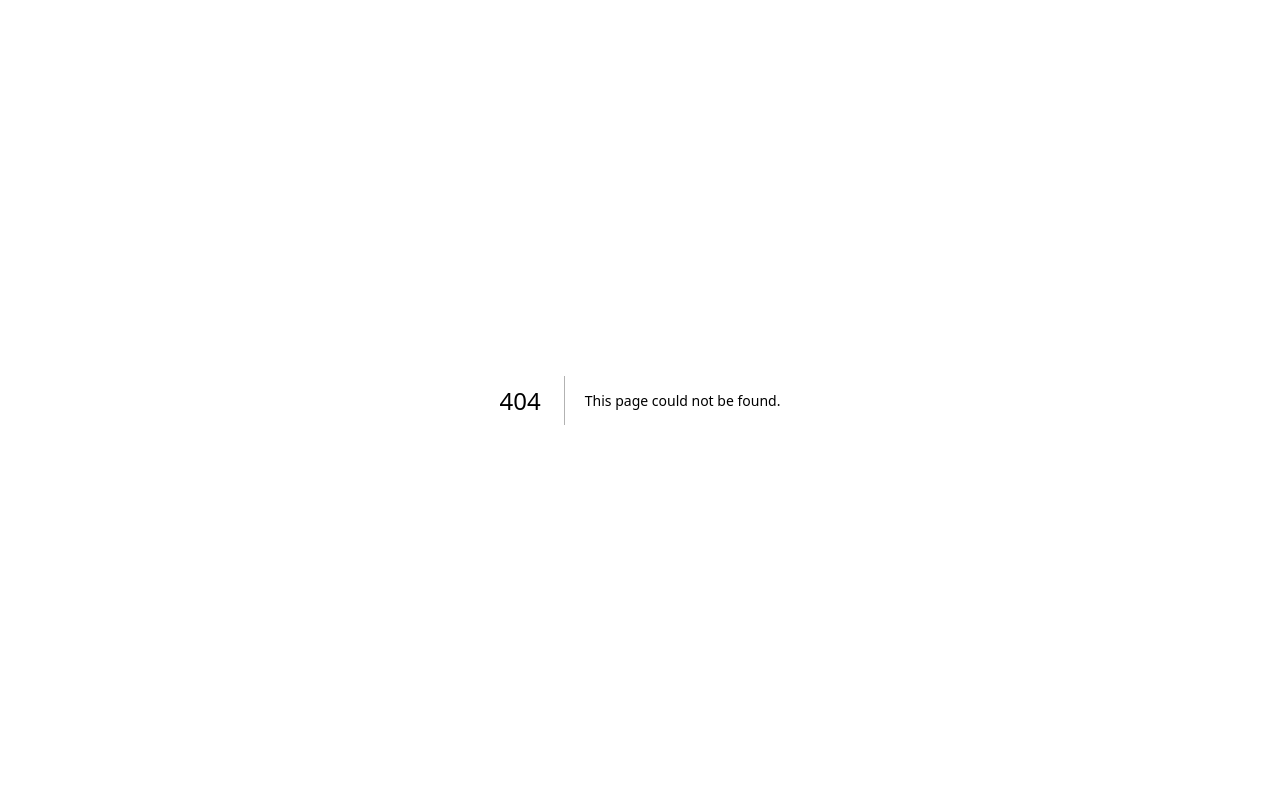
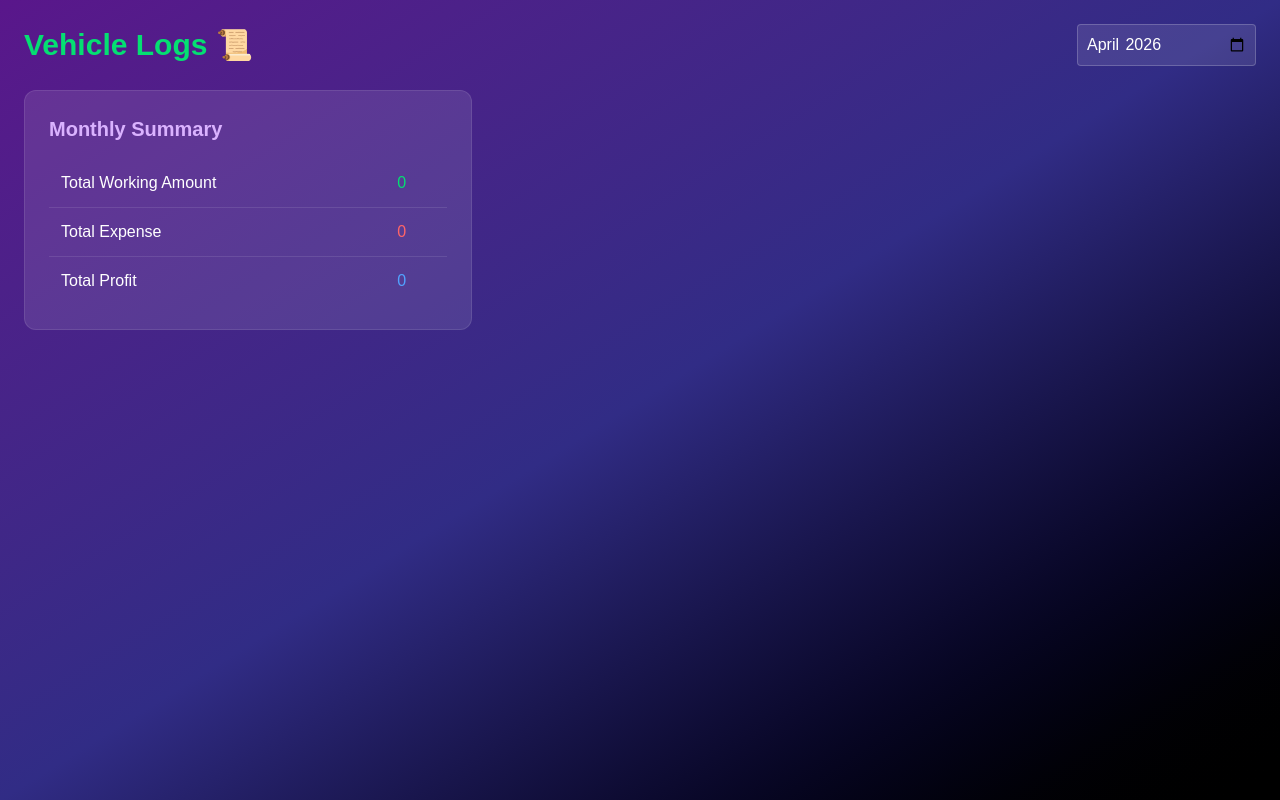
Before and after one commit to saadsikander60/masfoot-llc-frontend, a Next.js app: page /admin/trips/1/logs in a window 1280 px wide. Before the commit this address had no page. Built offline with nearby package versions, Linux system fonts and the light colour scheme; no server answers.

Commit message:
Add logs page and fetch logs summary functionality

```diff
--- /dev/null
+++ b/app/admin/trips/[id]/logs/page.jsx
@@ -0,0 +1,138 @@
+"use client";
+
+import { useEffect, useState } from "react";
+import { useParams } from "next/navigation";
+
+export default function LogsPage() {
+  const params = useParams();
+  const id = params.id;
+
+  const [month, setMonth] = useState(
+    new Date().toISOString().slice(0, 7)
+  );
+
+  const [summary, setSummary] = useState({
+    totalAmount: 0,
+    totalExpense: 0,
+    totalProfit: 0,
+  });
+
+  const [loading, setLoading] = useState(true);
+
+  // 🔥 FETCH LOGS SUMMARY
+  const fetchLogs = async (selectedMonth = month) => {
+    try {
+      const token = localStorage.getItem("token");
+
+      const year = selectedMonth.split("-")[0];
+      const monthOnly = selectedMonth.split("-")[1];
+
+      const url = `${process.env.NEXT_PUBLIC_API_URL}/api/admin/logs-summary/${id}?month=${parseInt(monthOnly)}&year=${year}`;
+
+      const res = await fetch(url, {
+        headers: {
+          Authorization: `Bearer ${token}`,
+        },
+      });
+
+      const data = await res.json();
+
+      if (data.success) {
+        setSummary({
+          totalAmount: data.totalAmount,
+          totalExpense: data.totalExpense,
+          totalProfit: data.totalProfit,
+        });
+      } else {
+        setSummary({
+          totalAmount: 0,
+          totalExpense: 0,
+          totalProfit: 0,
+        });
+      }
+
+    } catch (error) {
+      console.log(error);
+      setSummary({
+        totalAmount: 0,
+        totalExpense: 0,
+        totalProfit: 0,
+      });
+    }
+
+    setLoading(false);
+  };
+
+  // 🔁 LOAD ON PAGE
+  useEffect(() => {
+    if (id) {
+      setLoading(true);
+      fetchLogs();
+    }
+  }, [id]);
+
+  return (
+    <div className="min-h-screen bg-gradient-to-br from-purple-900 via-indigo-900 to-black text-white p-6">
+
+      {/* HEADER */}
+      <div className="flex justify-between items-center mb-6">
+        <h1 className="text-3xl font-bold text-green-400">
+          Vehicle Logs 📜
+        </h1>
+
+        {/* 📅 Month Picker */}
+        <input
+          type="month"
+          value={month}
+          onChange={(e) => {
+            setMonth(e.target.value);
+            setLoading(true);
+            fetchLogs(e.target.value);
+          }}
+          className="p-2 rounded bg-white/10 border border-white/20 text-white"
+        />
+      </div>
+
+      {/* 📊 SUMMARY */}
+      {loading ? (
+        <p className="text-center text-gray-400">Loading...</p>
+      ) : (
+        <div className="bg-white/10 rounded-xl border border-white/10 p-6 max-w-md">
+
+          <h2 className="text-xl font-semibold mb-4 text-purple-300">
+            Monthly Summary
+          </h2>
+
+          <table className="w-full text-left">
+            <tbody>
+
+              <tr className="border-b border-white/10">
+                <td className="p-3">Total Working Amount</td>
+                <td className="p-3 text-green-400">
+                  {summary.totalAmount}
+                </td>
+              </tr>
+
+              <tr className="border-b border-white/10">
+                <td className="p-3">Total Expense</td>
+                <td className="p-3 text-red-400">
+                  {summary.totalExpense}
+                </td>
+              </tr>
+
+              <tr>
+                <td className="p-3">Total Profit</td>
+                <td className="p-3 text-blue-400">
+                  {summary.totalProfit}
+                </td>
+              </tr>
+
+            </tbody>
+          </table>
+
+        </div>
+      )}
+
+    </div>
+  );
+}
--- a/app/admin/trips/[id]/page.jsx
+++ b/app/admin/trips/[id]/page.jsx
@@ -30,9 +30,17 @@ const fetchTrips = async (value = "", selectedMonth = month) => {
   try {
     const token = localStorage.getItem("token");
 
-    let url = `${process.env.NEXT_PUBLIC_API_URL}/api/admin/trips/${id}?month=${selectedMonth}`;
+    let url = `${process.env.NEXT_PUBLIC_API_URL}/api/admin/trips/${id}`;
 
-    // 🔍 invoice + month dono handle
+    // 🔥 split month + year
+    if (selectedMonth) {
+      const year = selectedMonth.split("-")[0];
+      const month = selectedMonth.split("-")[1];
+
+      url += `?month=${parseInt(month)}&year=${year}`;
+    }
+
+    // 🔍 invoice add
     if (value && value.trim() !== "") {
       url += `&invoice=${value}`;
     }
@@ -174,6 +182,15 @@ const fetchTrips = async (value = "", selectedMonth = month) => {
         </h1>
 
         <div className="flex gap-3">
+
+      <button
+  onClick={() => {
+    window.location.href = `/admin/trips/${id}/logs`;
+  }}
+  className="bg-green-600 hover:bg-green-700 px-4 py-2 rounded-lg"
+>
+  View Logs
+</button>
           <input
             type="text"
             placeholder="Search by invoice..."
@@ -184,10 +201,11 @@ const fetchTrips = async (value = "", selectedMonth = month) => {
           <input
   type="month"
   value={month}
-  onChange={(e) => {
-    setMonth(e.target.value);
-    fetchTrips(search, e.target.value);
-  }}
+ onChange={(e) => {
+  console.log("MONTH VALUE:", e.target.value); // 🔥 ADD THIS
+  setMonth(e.target.value);
+  fetchTrips(search, e.target.value);
+}}
   className="p-2 rounded bg-white/10 border border-white/20 text-white"
 />
 
```
